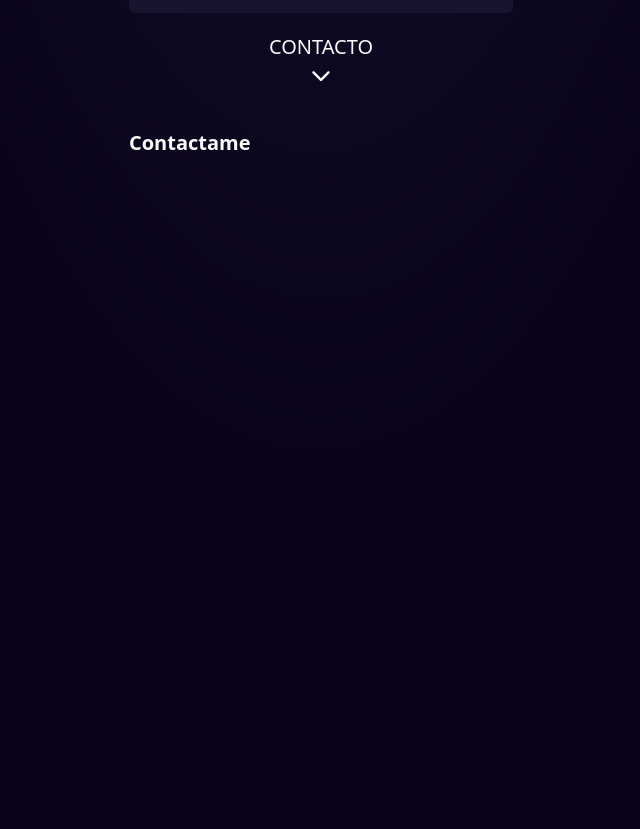
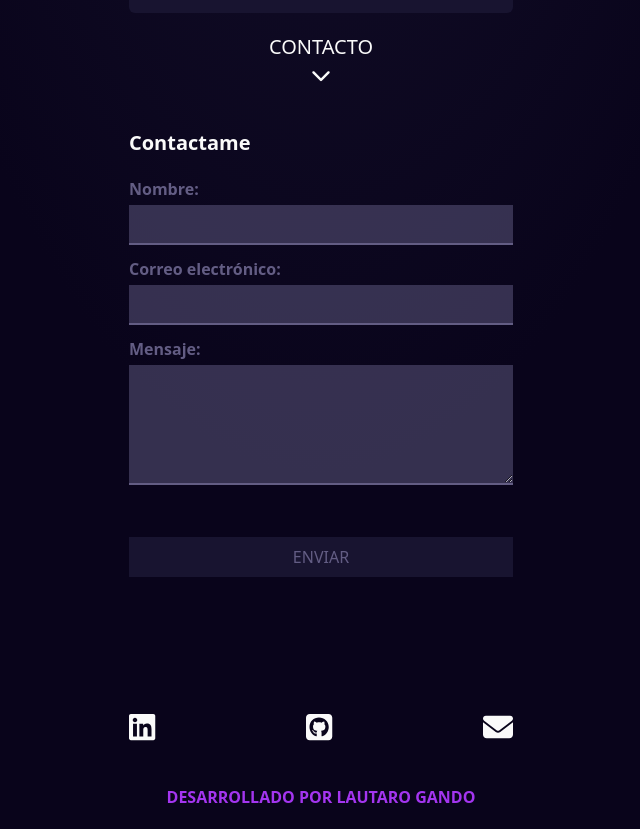
Before and after one commit to LautaroGando/Portafolio, a Next.js app: page / in a window 1280 px wide. Shown: the part 3431-4260 px from the top of the page, without its empty margins (319-959 px from the left). Built offline with nearby package versions, Linux system fonts and the light colour scheme.

Commit message:
Ultimos detalles de la resolucion xs por terminar.

```diff
--- a/package.json
+++ b/package.json
@@ -14,6 +14,7 @@
     "@fortawesome/free-regular-svg-icons": "^6.7.1",
     "@fortawesome/free-solid-svg-icons": "^6.7.1",
     "@fortawesome/react-fontawesome": "^0.2.2",
+    "formik": "^2.4.6",
     "motion": "^12.0.0-alpha.2",
     "next": "15.0.4",
     "react": "^19.0.0",
--- a/src/app/globals.css
+++ b/src/app/globals.css
@@ -57,7 +57,15 @@
     background-color: #181430;
   }
   &::-webkit-scrollbar-thumb {
-    background-color: #09041B;
+    background-color: #09041b;
     border-radius: 10px;
   }
 }
+
+.container-input {
+  @apply flex flex-col gap-1 text-secondaryColor font-semibold transition-all focus-within:text-extras;
+}
+
+.input {
+  @apply outline-none p-3 bg-[#635D8480] border-b-2 text-secondaryColor border-secondaryColor transition-all focus:bg-[#A435F04C] focus:border-extras;
+}
--- /dev/null
+++ b/src/components/FooterComponents/Footer/Footer.tsx
@@ -0,0 +1,26 @@
+import { faLinkedin, faSquareGithub } from "@fortawesome/free-brands-svg-icons";
+import { faEnvelope } from "@fortawesome/free-solid-svg-icons";
+import { FontAwesomeIcon } from "@fortawesome/react-fontawesome";
+import Link from "next/link";
+import React from "react";
+
+export const Footer: React.FC = () => {
+  return (
+    <footer className="w-full flex flex-col gap-10 items-center">
+      <div className="text-textAndIcons text-3xl flex justify-between w-full">
+        <Link href="https://www.linkedin.com/in/lautaro-gando/" target="_blank">
+          <FontAwesomeIcon icon={faLinkedin} />
+        </Link>
+        <Link href="https://github.com/LautaroGando" target="_blank">
+          <FontAwesomeIcon icon={faSquareGithub} />
+        </Link>
+        <Link href="mailto:lautarogandodev@gmail.com">
+          <FontAwesomeIcon icon={faEnvelope} />
+        </Link>
+      </div>
+      <h2 className="text-extras font-bold">DESARROLLADO POR LAUTARO GANDO</h2>
+    </footer>
+  );
+};
+
+export default Footer;
--- a/src/components/GeneralComponents/ScrollAnimation/ScrollAnimation.tsx
+++ b/src/components/GeneralComponents/ScrollAnimation/ScrollAnimation.tsx
@@ -42,7 +42,7 @@ export const ScrollAnimation: React.FC<IScrollAnimationProps> = ({
       ref={sectionRef}
       initial={{ opacity: 0, y: 100 }}
       animate={isVisible ? { opacity: 1, y: 0 } : {}}
-      transition={{ type: "spring", stiffness: 100, duration: 1 }}
+      transition={{ duration: 1 }}
       viewport={{ once: true }}
       onViewportEnter={() => setIsVisible(true)}
     >
--- a/src/components/HomeComponents/Contact/Contact.tsx
+++ b/src/components/HomeComponents/Contact/Contact.tsx
@@ -1,10 +1,16 @@
 import Section from "@/components/GeneralComponents/Section/Section";
 import React from "react";
+import FormContact from "./FormContact/FormContact";
+import Footer from "@/components/FooterComponents/Footer/Footer";
 
 export const Contact: React.FC = () => {
   return (
-    <div className="w-full min-h-[calc(100dvh-80px)] pt-5 px-2 flex flex-col justify-between pb-5 relative overflow-hidden gap-5">
-      <Section text="Contactame" />
+    <div className="w-full min-h-[calc(100dvh-80px)] pt-5 px-2 justify-between flex flex-col pb-5 relative overflow-hidden gap-5">
+      <div className="flex flex-col gap-5">
+        <Section text="Contactame" />
+        <FormContact />
+      </div>
+      <Footer />
     </div>
   );
 };
--- /dev/null
+++ b/src/components/HomeComponents/Contact/FormContact/FormContact.tsx
@@ -0,0 +1,51 @@
+"use client";
+import { Field, Form, Formik } from "formik";
+import React from "react";
+import { motion } from "motion/react";
+
+export const FormContact: React.FC = () => {
+  return (
+    <Formik
+      initialValues={{ name: "", email: "", message: "" }}
+      validate={() => {}}
+      onSubmit={() => {}}
+    >
+      {() => (
+        <Form className="flex flex-col gap-3">
+          <div className="container-input">
+            <label htmlFor="name">Nombre:</label>
+            <Field
+              className="h-[40px] input"
+              type="text"
+              id="name"
+              name="name"
+            />
+          </div>
+          <div className="container-input">
+            <label htmlFor="email">Correo electrónico:</label>
+            <Field
+              className="h-[40px] input"
+              type="email"
+              id="email"
+              name="email"
+            />
+          </div>
+          <div className="container-input">
+            <label htmlFor="message">Mensaje:</label>
+            <Field
+              className="h-[120px] input"
+              as="textarea"
+              id="message"
+              name="message"
+            />
+          </div>
+          <motion.button whileTap={{scale: 0.9, backgroundColor: '#A435F0', color: '#FAFAFA'}} className="bg-backgroundSecondary h-[40px] mt-10 text-secondaryColor">
+            ENVIAR
+          </motion.button>
+        </Form>
+      )}
+    </Formik>
+  );
+};
+
+export default FormContact;
```
Also changed, not shown: 1 other file (tests, documents, lock files or other folders).
